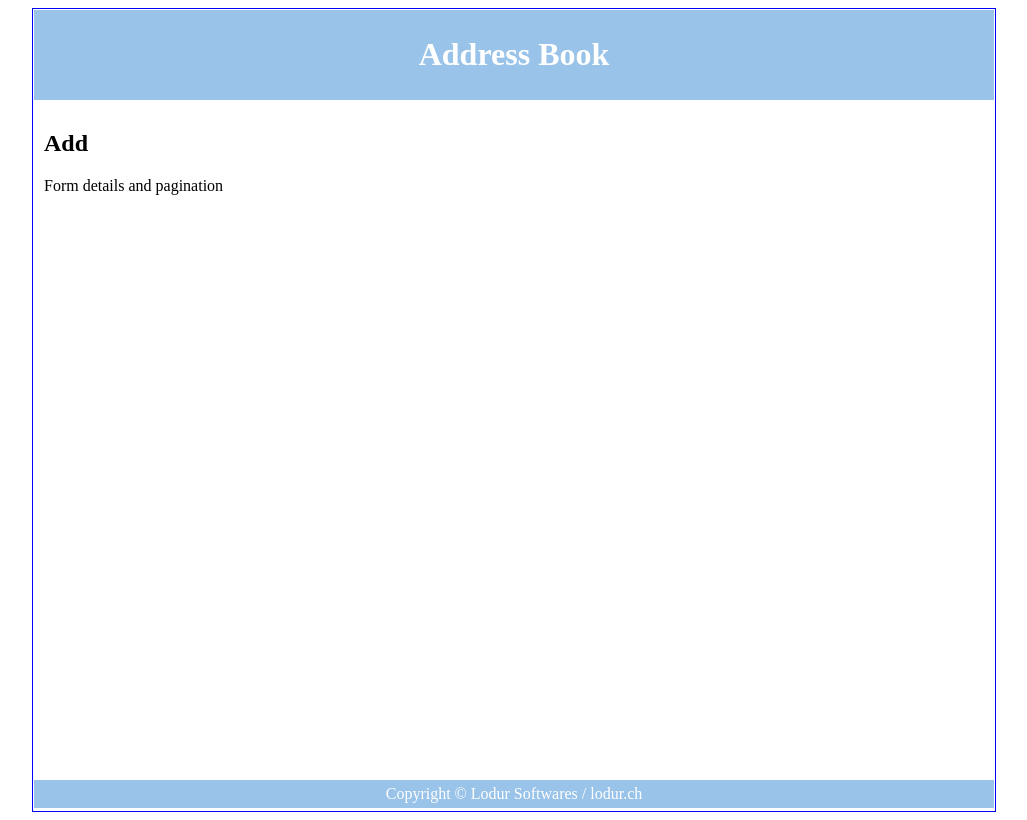
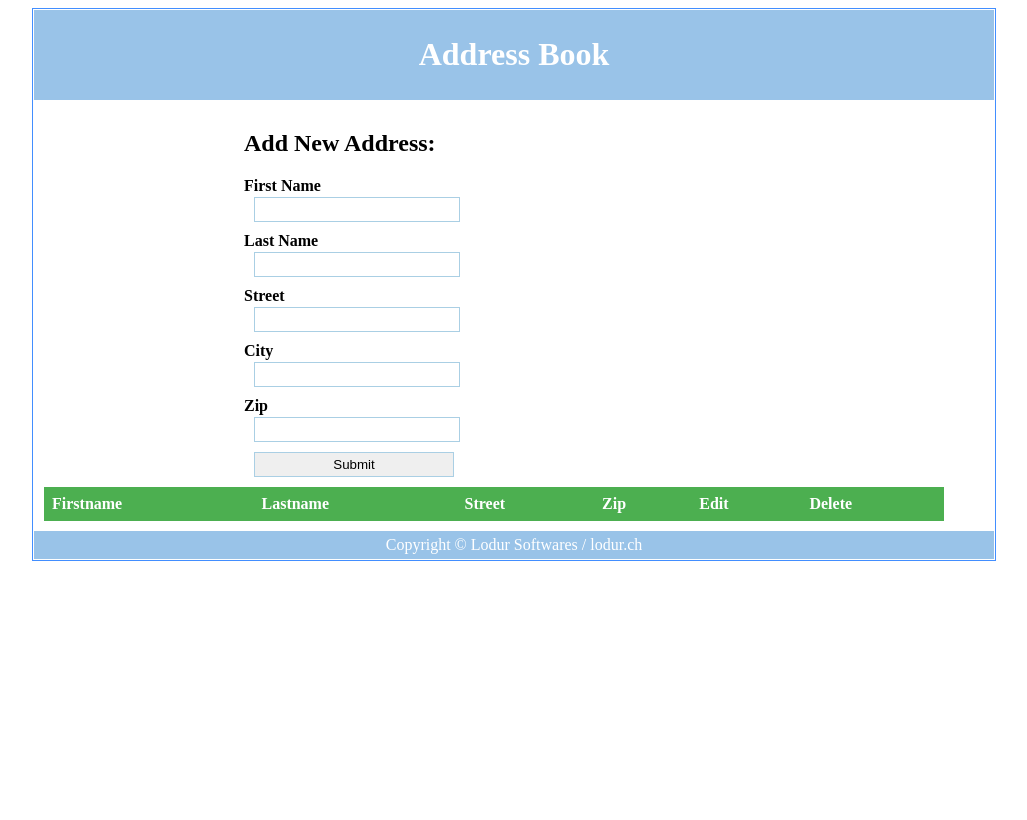
Before and after one commit to sridharkalaibala/addressbook, a PHP site: page /?action=1 in a window 1280 px wide. Shown: the whole page, without its empty margins (126-1153 px from the left). After the commit the page ends 561 px from the top, so only its background shows below. Run offline with PHP 8.4, Linux system fonts and the light colour scheme; lists and menus that the app fills with data are empty.

Commit message:
Address book prototype

```diff
--- /dev/null
+++ b/action.php
@@ -0,0 +1,43 @@
+<?php
+
+if(!defined('ACCESS')) {
+    die('Direct access not permitted');
+}
+
+ $action = $_REQUEST['action'];
+ $message = '';
+ $display = [];
+ $data = [];
+
+ switch ($action) {
+     case 'add':
+         if(isset($_POST['submit'])) {
+
+         }else {
+             $display[] = 'tmpl/add.php';
+         }
+     break;
+
+     case 'update':
+         if(isset($_POST['submit'])) {
+
+         }else if(isset($_REQUEST['edit_id'])) {
+             $display[] = 'tmpl/update.php';
+         } else {
+             $message = 'Invalid Request';
+         }
+     break;
+
+     case 'delete':
+         if(isset($_REQUEST['delete_id'])) {
+
+         }else {
+            $message = 'Invalid Request';
+         }
+     break;
+
+     default:
+         $display[] = 'tmpl/table.php';
+     break;
+
+ }
--- a/index.php
+++ b/index.php
@@ -1,3 +1,7 @@
+<?php
+define('ACCESS', TRUE);
+include_once 'action.php';
+?>
 <!DOCTYPE html>
 <html>
     <head>
@@ -11,8 +15,42 @@
             </div>
 
             <div id="body">
-                <h2>Add</h2>
-                Form details and pagination
+
+                <div id="add">
+
+                    <h2>Add New Address: </h2>
+
+                    <form action="index.php?action=add" method="post">
+
+                        <label for="first_name">First Name</label>
+                        <input type="text" id="first_name" name="first_name">
+
+                        <label for="last_name">Last Name</label>
+                        <input type="text" id="last_name" name="last_name">
+
+                        <label for="street">Street</label>
+                        <input type="text" id="street" name="street">
+
+                        <label for="city">City</label>
+                        <input type="text" id="city" name="city">
+
+                        <label for="zip">Zip</label>
+                        <input type="text" id="zip" name="zip">
+
+                        <input type="submit" id="submit" name="submit" value="Submit">
+
+
+                    </form>
+
+                </div>
+
+                <?php
+                    foreach ($display as $value) {
+                        include_once $value;
+                    }
+
+                ?>
+
 
             </div>
 
--- a/static/css/style.css
+++ b/static/css/style.css
@@ -1,8 +1,8 @@
 #container {
     margin: auto;
     width: 960px;
-    height: 800px;
-    border: 1px solid blue;
+    height: 100%;
+    border: 1px solid #428eff;
     padding: 1px;
 }
 
@@ -17,7 +17,7 @@
     width:900px;
     float:left;
     padding:10px;
-    height: 660px;
+    height: 100%;
 }
 #footer {
     background-color:#99c3e8;
@@ -26,3 +26,37 @@
     text-align:center;
     padding:5px;
 }
+
+#add {
+    margin-left: 200px;
+}
+
+label{
+    font-weight:bold;
+    text-align:right;
+}
+
+input{
+    padding:4px 2px;
+    border:solid 1px #aacfe4;
+    width:200px;
+    margin:2px 0 10px 10px;
+    display: block;
+}
+
+table {
+    border-collapse: collapse;
+    width: 100%;
+}
+
+th, td {
+    text-align: left;
+    padding: 8px;
+}
+
+tr:nth-child(even){background-color: #f2f2f2}
+
+th {
+    background-color: #4CAF50;
+    color: white;
+}
--- /dev/null
+++ b/tmpl/table.php
@@ -0,0 +1,25 @@
+<table>
+    <tr>
+        <th>Firstname</th>
+        <th>Lastname</th>
+        <th>Street</th>
+        <th>Zip</th>
+        <th>Edit</th>
+        <th>Delete</th>
+    </tr>
+    <?php
+        foreach ($data as $value){
+    ?>
+            <tr>
+                <td> <?php echo $row['first_name']; ?> </td>
+                <td> <?php echo $row['last_name']; ?> </td>
+                <td> <?php echo $row['street']; ?> </td>
+                <td> <?php echo $row['zip']; ?> </td>
+                <td> <a href="index.php?action=update&edit_id=<?php echo $row['id']; ?>"> Edit </a>   </td>
+                <td> <a href="index.php?action=update&delete_id=<?php echo $row['id']; ?>"> Delete </a>   </td>
+            </tr>
+
+    <?php
+        }
+    ?>
+</table>
```
Also changed, not shown: config.php (+3 -6 lines), lib/db.php (+3 -6 lines).
